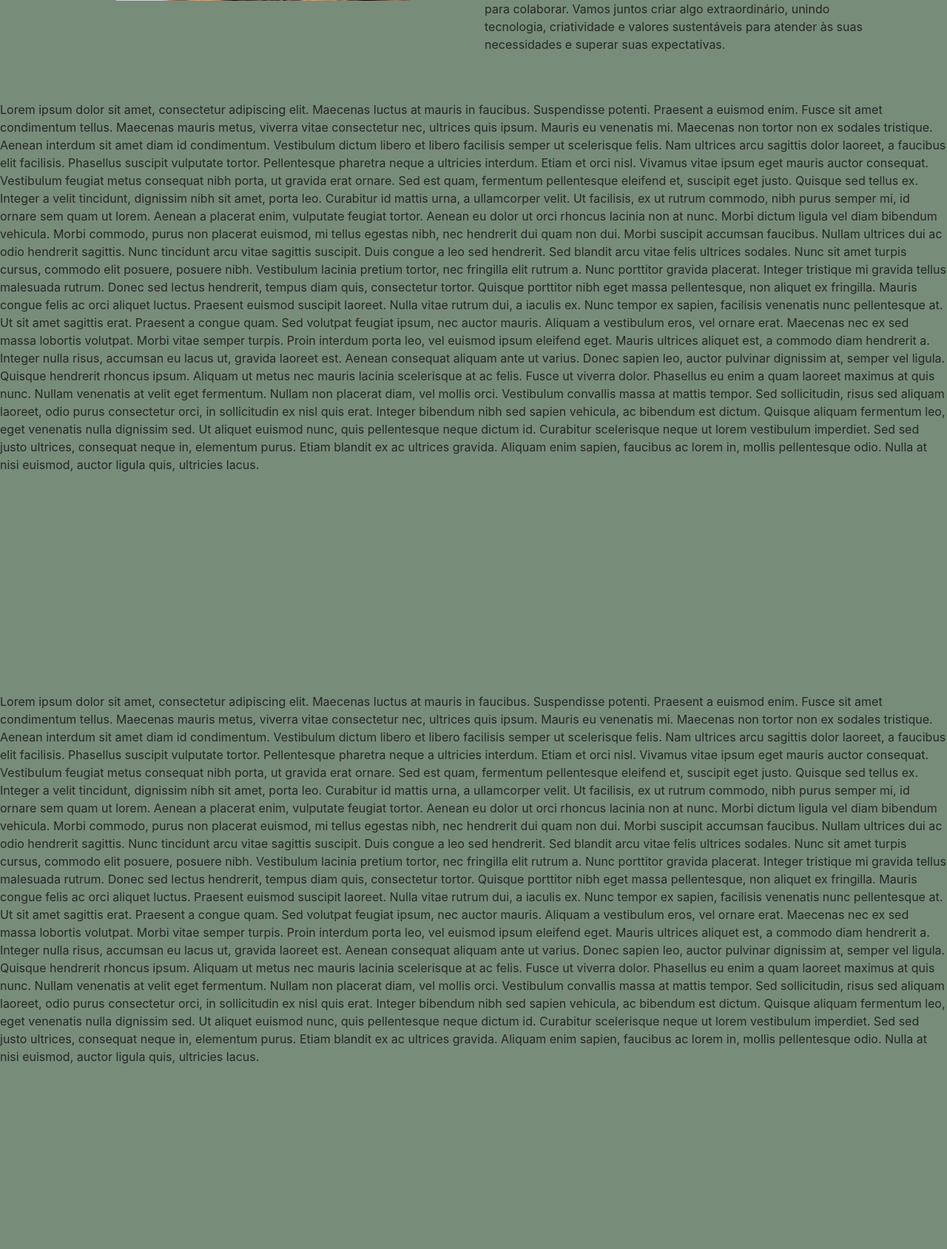
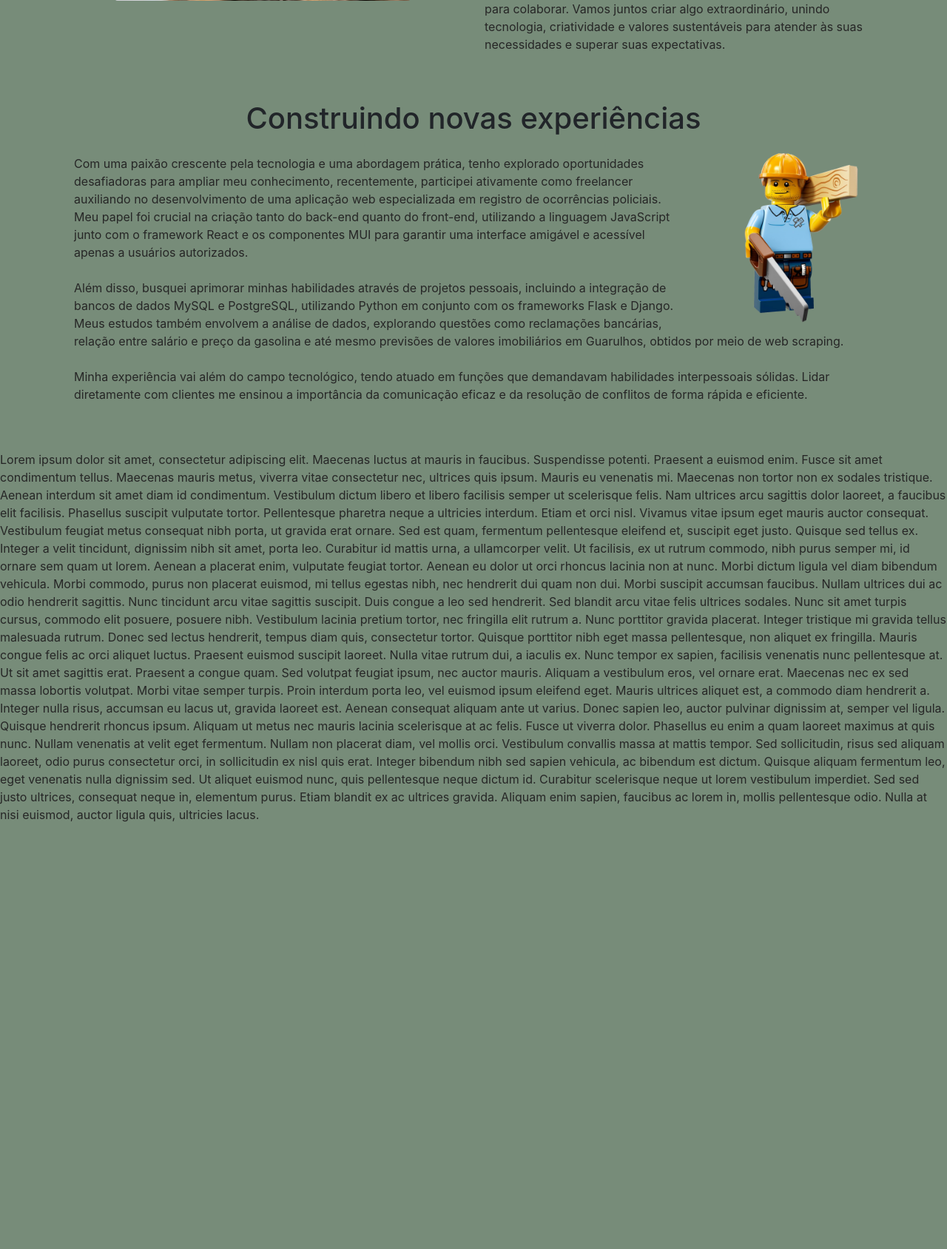
Before and after one commit to luizlimads/portifolio, a Flask app: page / in a window 1280 px wide. Shown: the part 1568-3256 px from the top of the page at 74% size. After the commit the page ends 2679 px from the top, so only its background shows below. Run offline with Flask 2, Linux system fonts and the light colour scheme; some libraries are stand-ins or nearby versions.

Commit message:
feat: add exp

```diff
--- a/app/templates/index.html
+++ b/app/templates/index.html
@@ -38,7 +38,7 @@
       <div class="col-lg text-center">
         <p class="h1">Sou desenvolvedor, gateiro e humano</p>
         <figure class="col-lg d-none d-sm-block pt-3 pb-3 figure">
-          <img src="{{ url_for('static', filename='images/gato_exemplo.jpg') }}" class="figure-img img-fluid rounded" alt="Logo de Luiz Lima" width="400">
+          <img src="{{ url_for('static', filename='images/gato_exemplo.jpg') }}" class="figure-img img-fluid rounded" alt="Foto de Luiz" width="400">
         </figure>
       </div>
 
@@ -56,17 +56,25 @@
   </div>
 </section>
 
-<div id="experiencias" class="altura-100 pt-5">
-  <p>Lorem ipsum dolor sit amet, consectetur adipiscing elit. Maecenas luctus at mauris in faucibus. Suspendisse potenti. Praesent a euismod enim. Fusce sit amet condimentum tellus. Maecenas mauris metus, viverra vitae consectetur nec, ultrices quis ipsum. Mauris eu venenatis mi. Maecenas non tortor non ex sodales tristique. Aenean interdum sit amet diam id condimentum. Vestibulum dictum libero et libero facilisis semper ut scelerisque felis. Nam ultrices arcu sagittis dolor laoreet, a faucibus elit facilisis. Phasellus suscipit vulputate tortor. Pellentesque pharetra neque a ultricies interdum. Etiam et orci nisl. Vivamus vitae ipsum eget mauris auctor consequat. Vestibulum feugiat metus consequat nibh porta, ut gravida erat ornare. Sed est quam, fermentum pellentesque eleifend et, suscipit eget justo.
+<section id="experiencias" class="pt-5">
+  <div class="container d-block">
+    <p class="h1 text-center">Construindo novas experiências</p>
+    <figure class="col-lg d-none d-sm-block">
+      <img src="{{ url_for('static', filename='images/lego.png') }}" class="rounded float-right" alt="Imagem de operário de lego construindo" width="250">
+    </figure>
+    <p class="col-lg">
+      Com uma paixão crescente pela tecnologia e uma abordagem prática, tenho explorado oportunidades desafiadoras para ampliar meu conhecimento, recentemente, participei ativamente como freelancer auxiliando no desenvolvimento de uma aplicação web especializada em registro de ocorrências policiais. Meu papel foi crucial na criação tanto do back-end quanto do front-end, utilizando a linguagem JavaScript junto com o framework React e os componentes MUI para garantir uma interface amigável e acessível apenas a usuários autorizados.<br/>
+      <br/>
+      Além disso, busquei aprimorar minhas habilidades através de projetos pessoais, incluindo a integração de bancos de dados MySQL e PostgreSQL, utilizando Python em conjunto com os frameworks Flask e Django. Meus estudos também envolvem a análise de dados, explorando questões como reclamações bancárias, relação entre salário e preço da gasolina e até mesmo previsões de valores imobiliários em Guarulhos, obtidos por meio de web scraping.<br/>
+      <br/>
+      Minha experiência vai além do campo tecnológico, tendo atuado em funções que demandavam habilidades interpessoais sólidas. Lidar diretamente com clientes me ensinou a importância da comunicação eficaz e da resolução de conflitos de forma rápida e eficiente.<br/>
+    </p>
+  </div>
+</section>
 
-    Quisque sed tellus ex. Integer a velit tincidunt, dignissim nibh sit amet, porta leo. Curabitur id mattis urna, a ullamcorper velit. Ut facilisis, ex ut rutrum commodo, nibh purus semper mi, id ornare sem quam ut lorem. Aenean a placerat enim, vulputate feugiat tortor. Aenean eu dolor ut orci rhoncus lacinia non at nunc. Morbi dictum ligula vel diam bibendum vehicula. Morbi commodo, purus non placerat euismod, mi tellus egestas nibh, nec hendrerit dui quam non dui. Morbi suscipit accumsan faucibus. Nullam ultrices dui ac odio hendrerit sagittis. Nunc tincidunt arcu vitae sagittis suscipit. Duis congue a leo sed hendrerit. Sed blandit arcu vitae felis ultrices sodales. Nunc sit amet turpis cursus, commodo elit posuere, posuere nibh. Vestibulum lacinia pretium tortor, nec fringilla elit rutrum a. Nunc porttitor gravida placerat.
 
-    Integer tristique mi gravida tellus malesuada rutrum. Donec sed lectus hendrerit, tempus diam quis, consectetur tortor. Quisque porttitor nibh eget massa pellentesque, non aliquet ex fringilla. Mauris congue felis ac orci aliquet luctus. Praesent euismod suscipit laoreet. Nulla vitae rutrum dui, a iaculis ex. Nunc tempor ex sapien, facilisis venenatis nunc pellentesque at. Ut sit amet sagittis erat. Praesent a congue quam. Sed volutpat feugiat ipsum, nec auctor mauris. Aliquam a vestibulum eros, vel ornare erat. Maecenas nec ex sed massa lobortis volutpat. Morbi vitae semper turpis. Proin interdum porta leo, vel euismod ipsum eleifend eget. Mauris ultrices aliquet est, a commodo diam hendrerit a.
 
-    Integer nulla risus, accumsan eu lacus ut, gravida laoreet est. Aenean consequat aliquam ante ut varius. Donec sapien leo, auctor pulvinar dignissim at, semper vel ligula. Quisque hendrerit rhoncus ipsum. Aliquam ut metus nec mauris lacinia scelerisque at ac felis. Fusce ut viverra dolor. Phasellus eu enim a quam laoreet maximus at quis nunc. Nullam venenatis at velit eget fermentum. Nullam non placerat diam, vel mollis orci. Vestibulum convallis massa at mattis tempor.
 
-    Sed sollicitudin, risus sed aliquam laoreet, odio purus consectetur orci, in sollicitudin ex nisl quis erat. Integer bibendum nibh sed sapien vehicula, ac bibendum est dictum. Quisque aliquam fermentum leo, eget venenatis nulla dignissim sed. Ut aliquet euismod nunc, quis pellentesque neque dictum id. Curabitur scelerisque neque ut lorem vestibulum imperdiet. Sed sed justo ultrices, consequat neque in, elementum purus. Etiam blandit ex ac ultrices gravida. Aliquam enim sapien, faucibus ac lorem in, mollis pellentesque odio. Nulla at nisi euismod, auctor ligula quis, ultricies lacus.</p>
-</div>
 
 <div id="projetos" class="altura-100 pt-5">
   <p>Lorem ipsum dolor sit amet, consectetur adipiscing elit. Maecenas luctus at mauris in faucibus. Suspendisse potenti. Praesent a euismod enim. Fusce sit amet condimentum tellus. Maecenas mauris metus, viverra vitae consectetur nec, ultrices quis ipsum. Mauris eu venenatis mi. Maecenas non tortor non ex sodales tristique. Aenean interdum sit amet diam id condimentum. Vestibulum dictum libero et libero facilisis semper ut scelerisque felis. Nam ultrices arcu sagittis dolor laoreet, a faucibus elit facilisis. Phasellus suscipit vulputate tortor. Pellentesque pharetra neque a ultricies interdum. Etiam et orci nisl. Vivamus vitae ipsum eget mauris auctor consequat. Vestibulum feugiat metus consequat nibh porta, ut gravida erat ornare. Sed est quam, fermentum pellentesque eleifend et, suscipit eget justo.
```
Also changed, not shown: app/static/images/lego.png (added).
